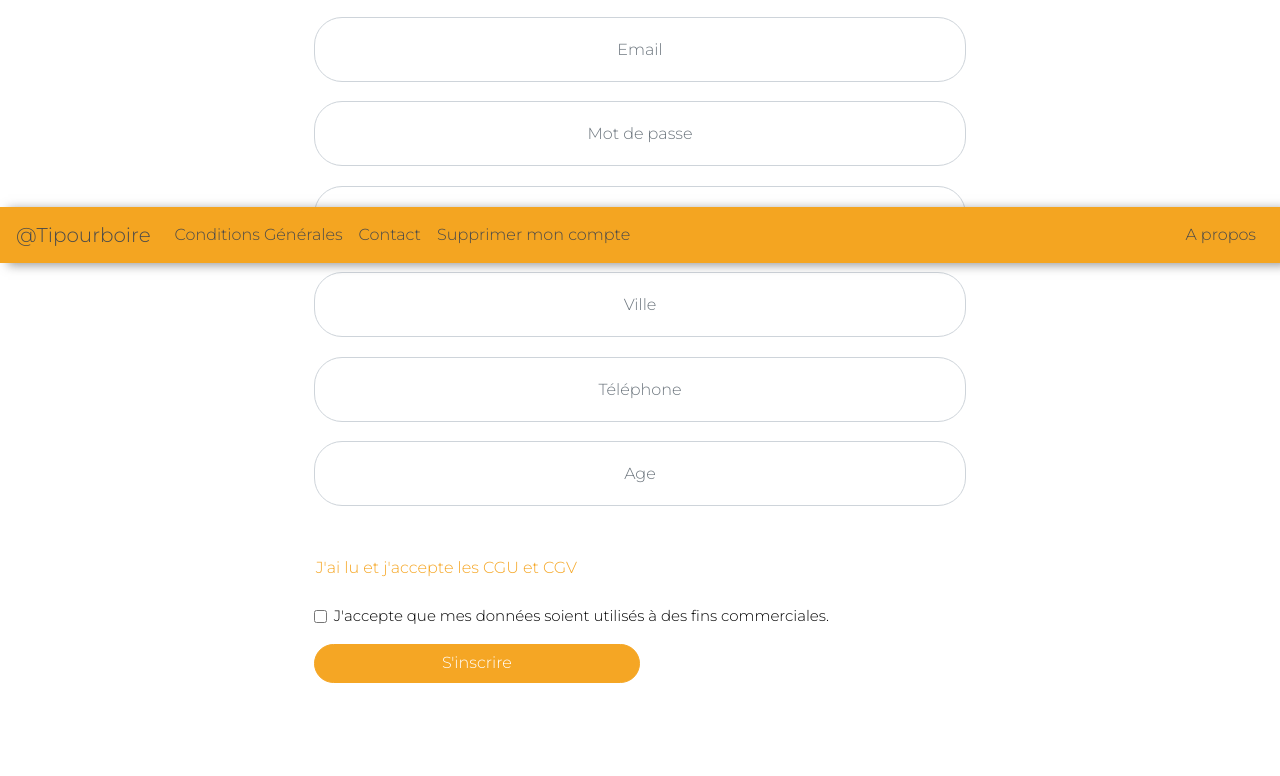
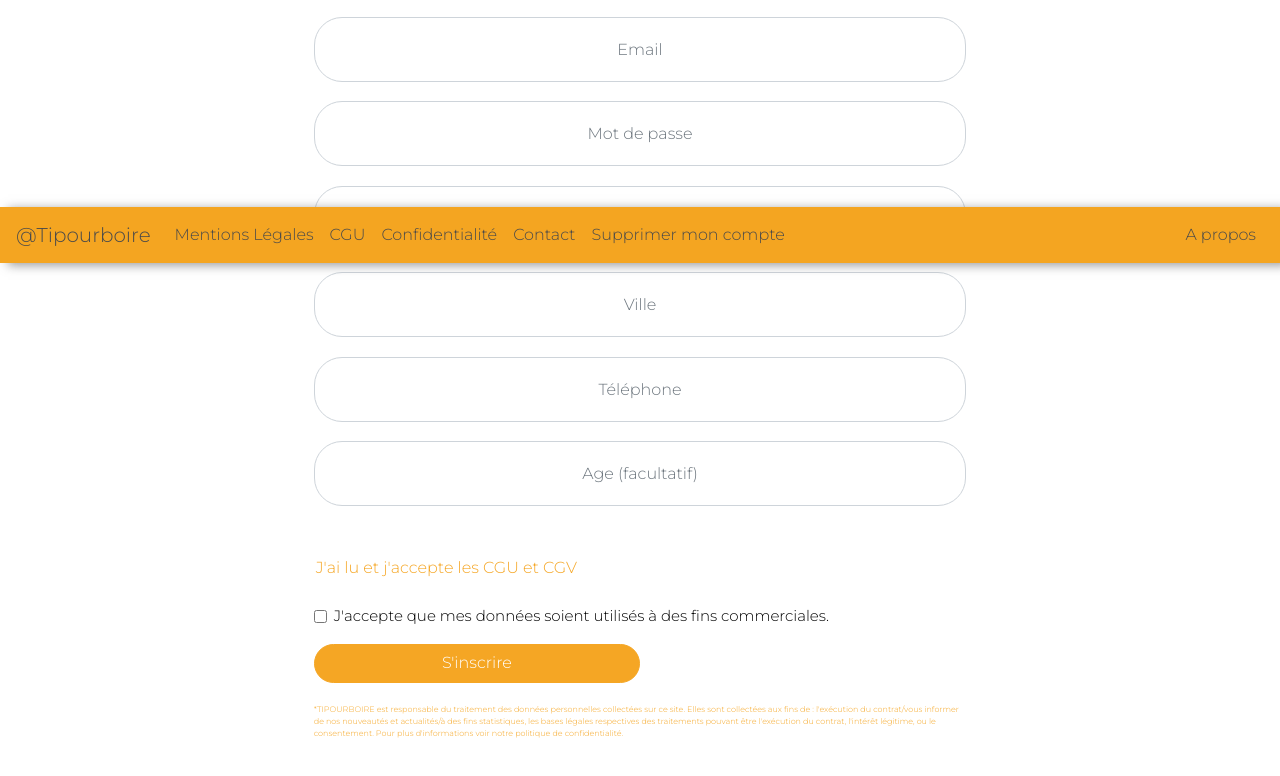
Before and after one commit to WendyBonnie/TTT-Cli, a React app: page /Inscription in a window 1280 px wide. Shown: the part 537-1313 px from the top of the page. Built offline with nearby package versions, Linux system fonts and the light colour scheme; some packages are replaced by stand-ins of ours; a script that the page names is missing.

Commit message:
modification wording footer / inscription

```diff
--- a/src/assets/components/Footer/Footer.css
+++ b/src/assets/components/Footer/Footer.css
@@ -16,5 +16,4 @@
 }
 
 @media only screen and (min-device-width: 768px) {
-
 }
--- a/src/assets/components/Footer/Footer.js
+++ b/src/assets/components/Footer/Footer.js
@@ -15,9 +15,10 @@ class footer extends Component {
     );
     e.preventDefault();
     const data = {
-      userId: localStorage.getItem(
-        "userID"
-      ) /*on get l'Id qu'on a stocké durant la connexion*/,
+      userId:
+        localStorage.getItem(
+          "userID"
+        ) /*on get l'Id qu'on a stocké durant la connexion*/,
       /*userID avec le ID en majuscule car c'est comme ca qu'on l'a mis dans le local storage (/connexion) */
       profil: this.state.profil,
     };
@@ -61,11 +62,20 @@ class footer extends Component {
           <Navbar.Toggle aria-controls="responsive-navbar-nav" />
           <Navbar.Collapse id="responsive-navbar-nav">
             <Nav className="mr-auto">
+              <Nav.Link href="" className="textFooter">
+                Mentions Légales
+              </Nav.Link>
               <Nav.Link
                 href="cgu-cgv/CGV_TIPTOTHANK.pdf"
                 className="textFooter"
               >
-                Conditions Générales
+                CGU
+              </Nav.Link>
+              <Nav.Link
+                href="cgu-cgv/CGV_TIPTOTHANK.pdf"
+                className="textFooter"
+              >
+                Confidentialité
               </Nav.Link>
               <Nav.Link
                 href="mailto:contact@tipourboire.com"
--- a/src/components/Inscription/Inscription.js
+++ b/src/components/Inscription/Inscription.js
@@ -140,10 +140,11 @@ class Inscription extends Component {
                       as="select"
                       type="text"
                       name="gender"
-                      onChange={this.change}>
+                      onChange={this.change}
+                    >
                       <option>-</option>
-                      <option>Femme</option>
-                      <option>Homme</option>
+                      <option>Femme (facultatif)</option>
+                      <option>Homme (facultatif)</option>
                     </Form.Control>
                   </Form.Group>
                   <Form.Group controlId="adress">
@@ -166,7 +167,7 @@ class Inscription extends Component {
                   <Form.Group controlId="age">
                     <Form.Control
                       type="text"
-                      placeholder="Age"
+                      placeholder="Age (facultatif)"
                       name="age"
                       onChange={this.change}
                     />
@@ -178,7 +179,8 @@ class Inscription extends Component {
                     <a
                       className="cgvLink"
                       href="/CGV_TIPTOTHANK.pdf"
-                      target="_blanck">
+                      target="_blanck"
+                    >
                       J'ai lu et j'accepte les CGU et CGV
                     </a>
                   </Row>
@@ -194,9 +196,19 @@ class Inscription extends Component {
               <Button
                 className="buttonInscri"
                 type="submit"
-                onClick={this.addNewRegister}>
+                onClick={this.addNewRegister}
+              >
                 S'inscrire
               </Button>
+              <p className="annonce">
+                *TIPOURBOIRE est responsable du traitement des données
+                personnelles collectées sur ce site. Elles sont collectées aux
+                fins de : l'exécution du contrat/vous informer de nos nouveautés
+                et actualités/à des fins statistiques, les bases légales
+                respectives des traitements pouvant être l'exécution du contrat,
+                l'intérêt légitime, ou le consentement. Pour plus d'informations
+                voir notre politique de confidentialité.
+              </p>
 
               <br />
               <p>{this.state.message}</p>
--- a/src/components/Inscription/inscription.css
+++ b/src/components/Inscription/inscription.css
@@ -16,6 +16,11 @@ body {
 
 .blocprincipalClient .cgvLink {
   color: #f5a624 !important;
+}
+.blocprincipalClient .annonce {
+  margin-top: 20px;
+  color: #f5a624;
+  font-size: 8px;
 }
 .TitreInscription {
   color: #f5a624 !important;
```
